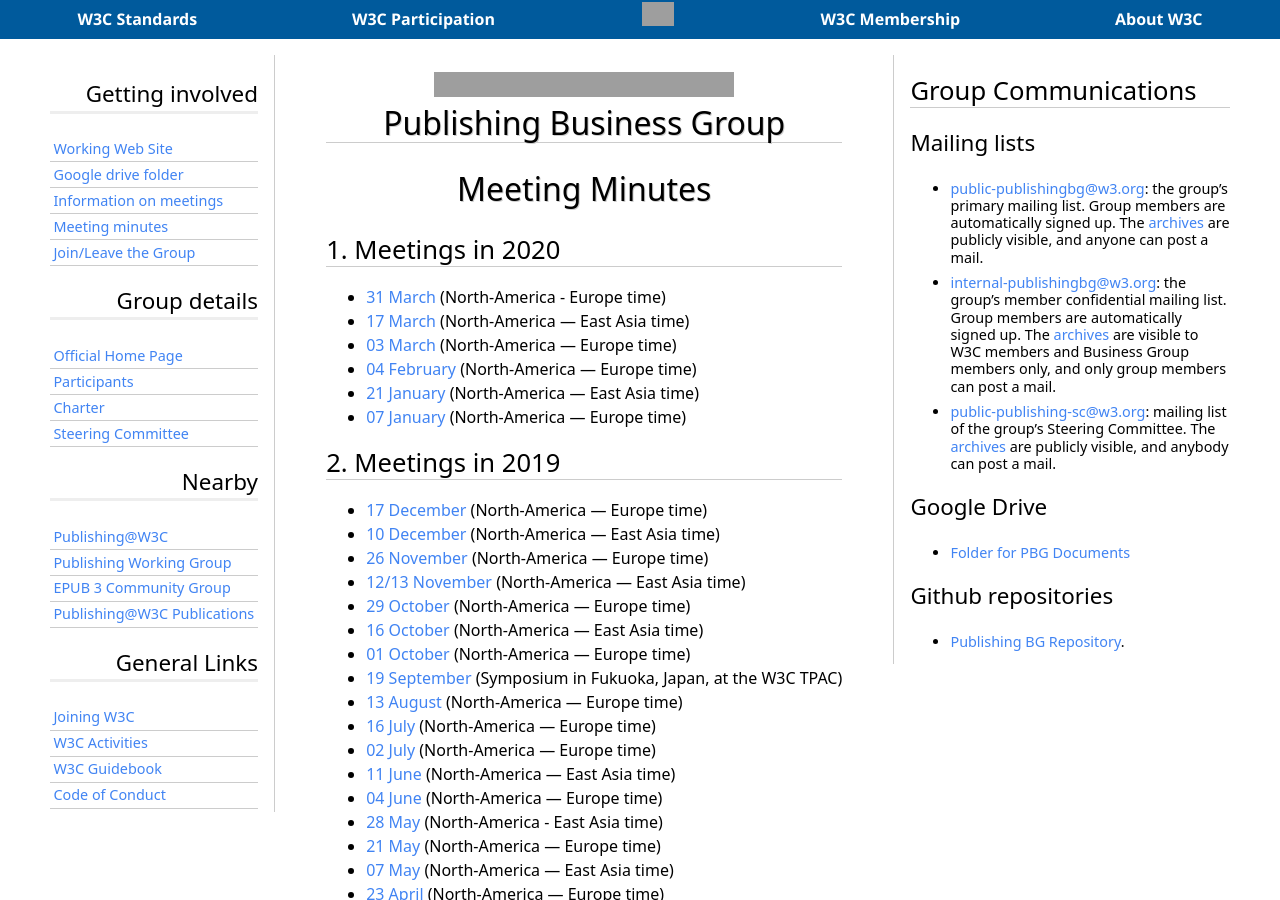
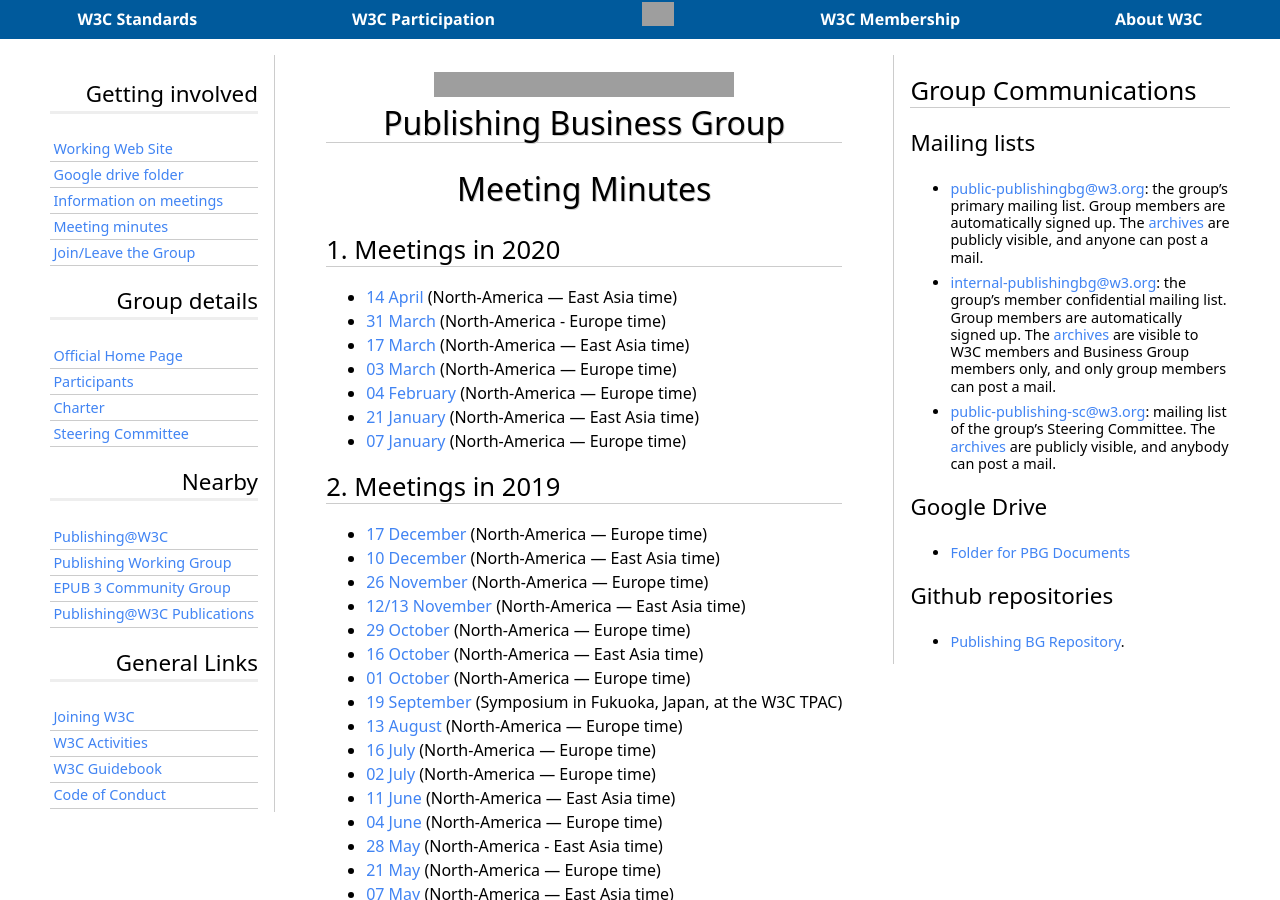
Before and after one commit to w3c/publ-bg, a Jekyll site: the page built from Meetings/Minutes/index.md, in a window 1280 px wide and 900 px high. Built offline with Jekyll 4.4.1, drawn with Linux system fonts in a browser that asks for light colours; some web fonts are replaced; our own code applies the rules of GitHub Pages for plain Markdown files; grey boxes are pictures that could not be loaded.

Commit message:
indexing minutes

```diff
--- a/Meetings/Minutes/index.md
+++ b/Meetings/Minutes/index.md
@@ -6,6 +6,7 @@ layout: default
 
 ## Meetings in 2020
 
+* [14 April](https://www.w3.org/2020/04/14-pbg-minutes.html) (North-America — East Asia time)
 * [31 March](https://www.w3.org/2020/03/31-pbg-minutes.html) (North-America - Europe time)
 * [17 March](./2020/2020-03-17-pbg) (North-America — East Asia time)
 * [03 March](./2020/2020-03-03-pbg) (North-America — Europe time)
```
